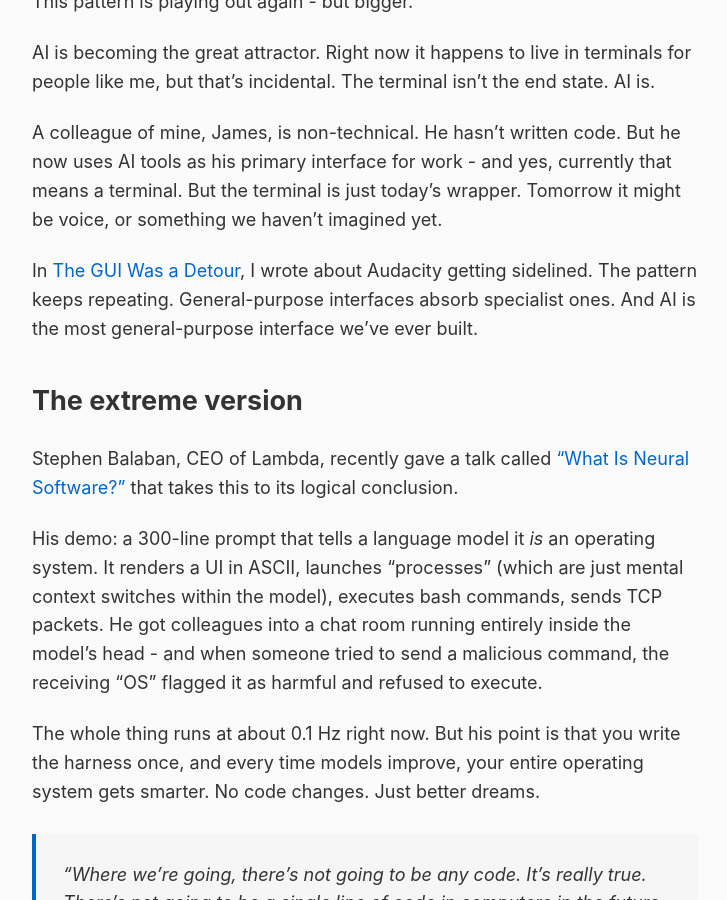
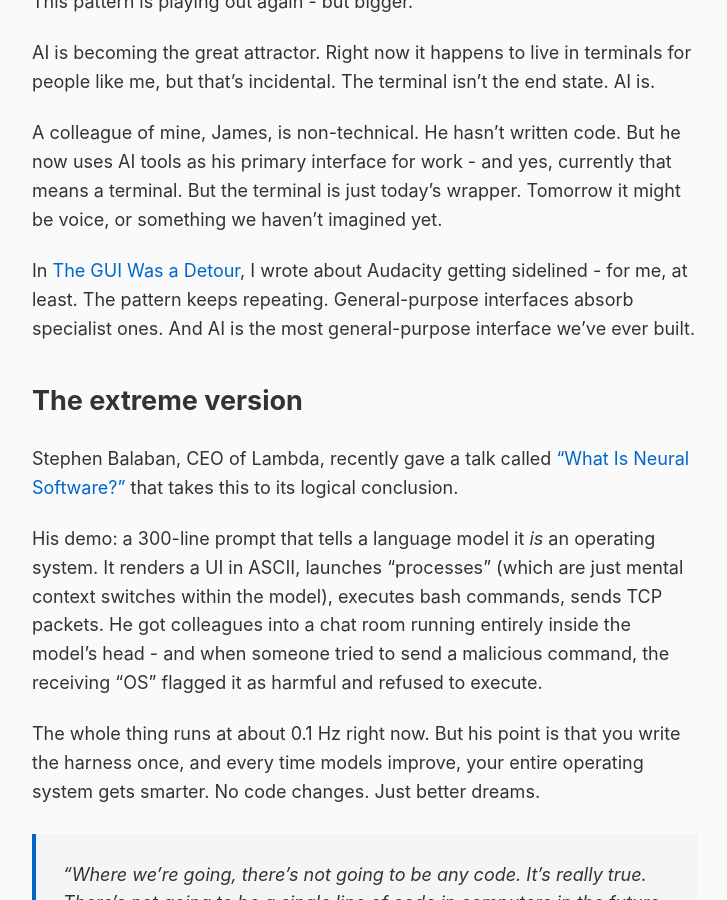
Before and after one commit to rob137/rob137.github.io, a Jekyll site: the page built from _posts/2026-01-05-the-great-attractor.md, in a window 1280 px wide and 900 px high, scrolled down 1162 px. Shown: the whole window, without its empty margins (275-1002 px from the left). Built offline with Jekyll 4.4.1, drawn with Linux system fonts in a browser that asks for light colours.

Commit message:
Soften Audacity claim - personal use case

```diff
--- a/_posts/2026-01-05-the-great-attractor.md
+++ b/_posts/2026-01-05-the-great-attractor.md
@@ -28,7 +28,7 @@ AI is becoming the great attractor. Right now it happens to live in terminals fo
 
 A colleague of mine, James, is non-technical. He hasn't written code. But he now uses AI tools as his primary interface for work - and yes, currently that means a terminal. But the terminal is just today's wrapper. Tomorrow it might be voice, or something we haven't imagined yet.
 
-In [The GUI Was a Detour](/2026/01/02/the-gui-was-a-detour/), I wrote about Audacity getting sidelined. The pattern keeps repeating. General-purpose interfaces absorb specialist ones. And AI is the most general-purpose interface we've ever built.
+In [The GUI Was a Detour](/2026/01/02/the-gui-was-a-detour/), I wrote about Audacity getting sidelined - for me, at least. The pattern keeps repeating. General-purpose interfaces absorb specialist ones. And AI is the most general-purpose interface we've ever built.
 
 ## The extreme version
 
```
